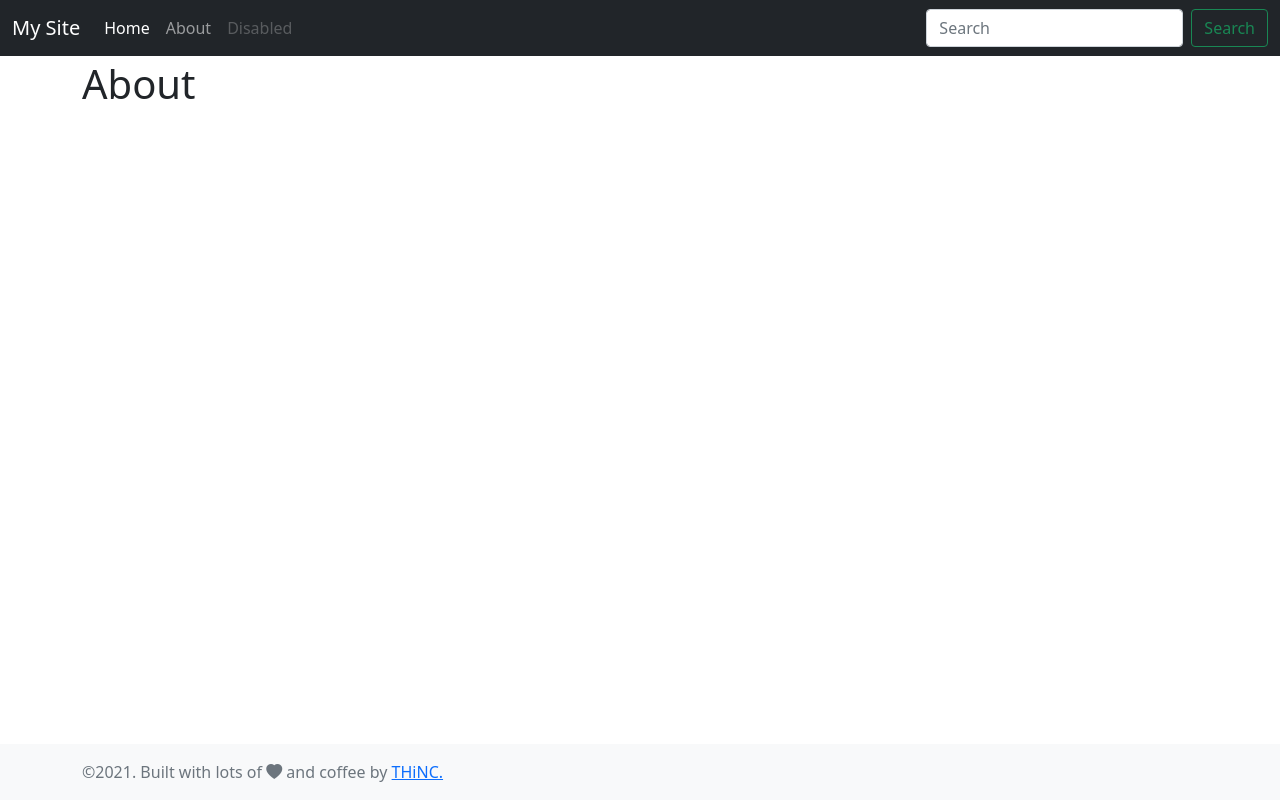
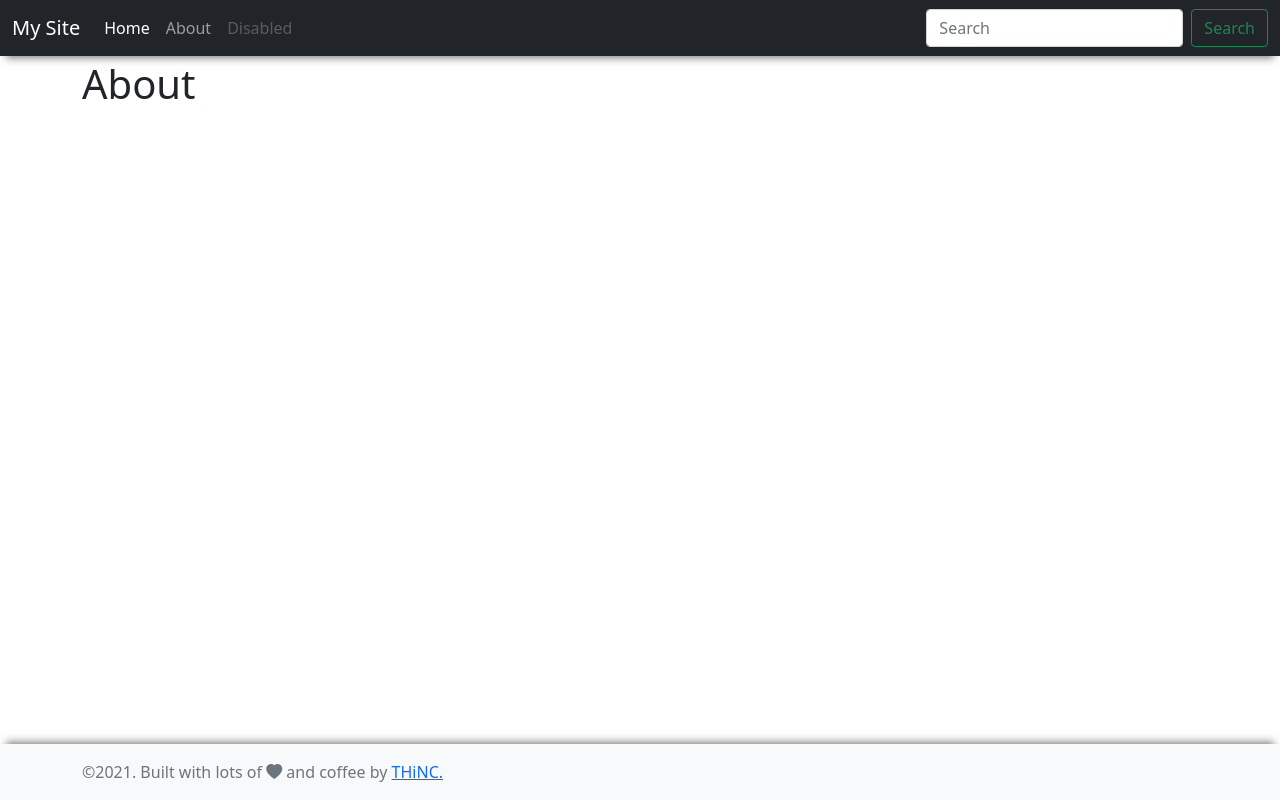
Before and after one commit to BwanaQ/forthegram, a Django app: page /about/ in a window 1280 px wide. Run offline with Django 3.2, Linux system fonts and the light colour scheme; some libraries are stand-ins or nearby versions.

Commit message:
add  shadows to header and footer and add requirements.txt

```diff
--- a/blog/static/blog/main.css
+++ b/blog/static/blog/main.css
@@ -8,4 +8,8 @@ wrapper {
 }
 .footer {
   margin: top -60px;
+  box-shadow: 0px -8px 8px -6px rgba(0, 0, 0, 0.5);
 }
+.navbar {
+  box-shadow: 0px 8px 8px -6px rgba(0, 0, 0, 0.5);
+}
```
Also changed, not shown: requirements.txt (added, +32 -0 lines).
